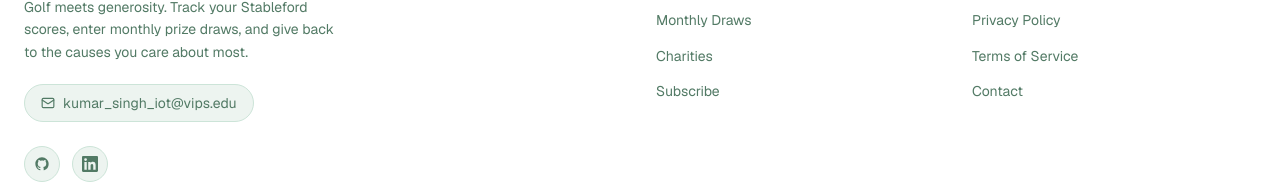
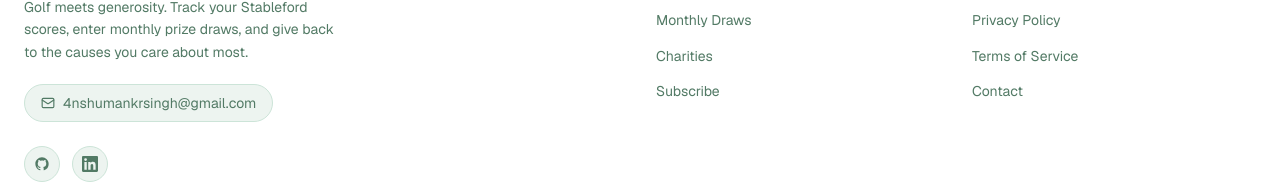
Before and after one commit to 4nshumankrsingh/Sylva-Vault, a Next.js app: page / in a window 1280 px wide. Shown: the part 3502-3686 px from the top of the page. Built offline with nearby package versions, Linux system fonts and the light colour scheme; no server answers; a web font is replaced by a local one.

Commit message:
Update Footer.tsx

```diff
--- a/components/layout/Footer.tsx
+++ b/components/layout/Footer.tsx
@@ -56,11 +56,11 @@ export function Footer() {
 
 
             <a
-              href="mailto:kumar_singh_iot@vips.edu"
+              href="mailto:4nshumankrsingh@gmail.com"
               className="inline-flex items-center gap-2 px-4 py-2 rounded-xl border border-border bg-muted text-sm text-muted-foreground hover:text-primary hover:border-primary/30 transition-all duration-200 group"
             >
               <Mail className="w-3.5 h-3.5 group-hover:text-primary transition-colors" />
-              kumar_singh_iot@vips.edu
+              4nshumankrsingh@gmail.com
             </a>
 
 
@@ -75,7 +75,7 @@ export function Footer() {
                 <GithubIcon />
               </a>
               <a
-                href="https://www.linkedin.com/in/anshuman-kumar-singh-078b01316/"
+                href="https://www.linkedin.com/"
                 target="_blank"
                 rel="noopener noreferrer"
                 aria-label="LinkedIn"
```
